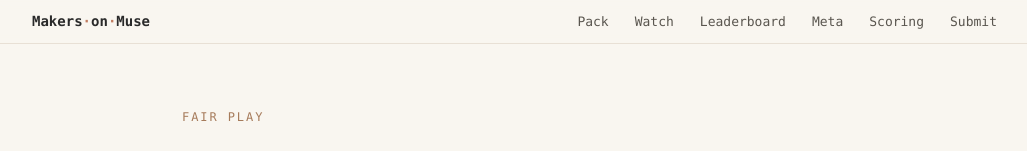
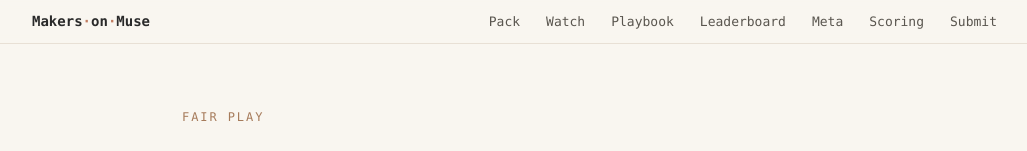
Before and after one commit to jcdavis131/makers-on-muse, a website: page faq.html in a window 1280 px wide. Shown: the top 151 px of the page, without its empty margins (120-1147 px from the left). Drawn offline with Linux system fonts and the light colour scheme.

Commit message:
Amazing pass: plush Mabel v2 live, Playbook (28 workflows), backend API (submit/leaderboard/run-stream), Watch v2 skin, Playbook nav

```diff
--- a/faq.html
+++ b/faq.html
@@ -18,6 +18,7 @@
     <nav class="nav-links" id="navlinks" aria-label="Primary">
       <a href="pack.html">Pack</a>
       <a href="watch.html">Watch</a>
+      <a href="playbook.html">Playbook</a>
       <a href="leaderboard.html">Leaderboard</a>
       <a href="meta.html">Meta</a>
       <a href="scoring.html">Scoring</a>
```
Also changed, not shown: index.html (+1 -0 lines), leaderboard.html (+1 -0 lines), meta.html (+1 -0 lines), pack.html (+1 -0 lines), scoring.html (+1 -0 lines), submit.html (+1 -0 lines), watch.html (+1 -0 lines).
